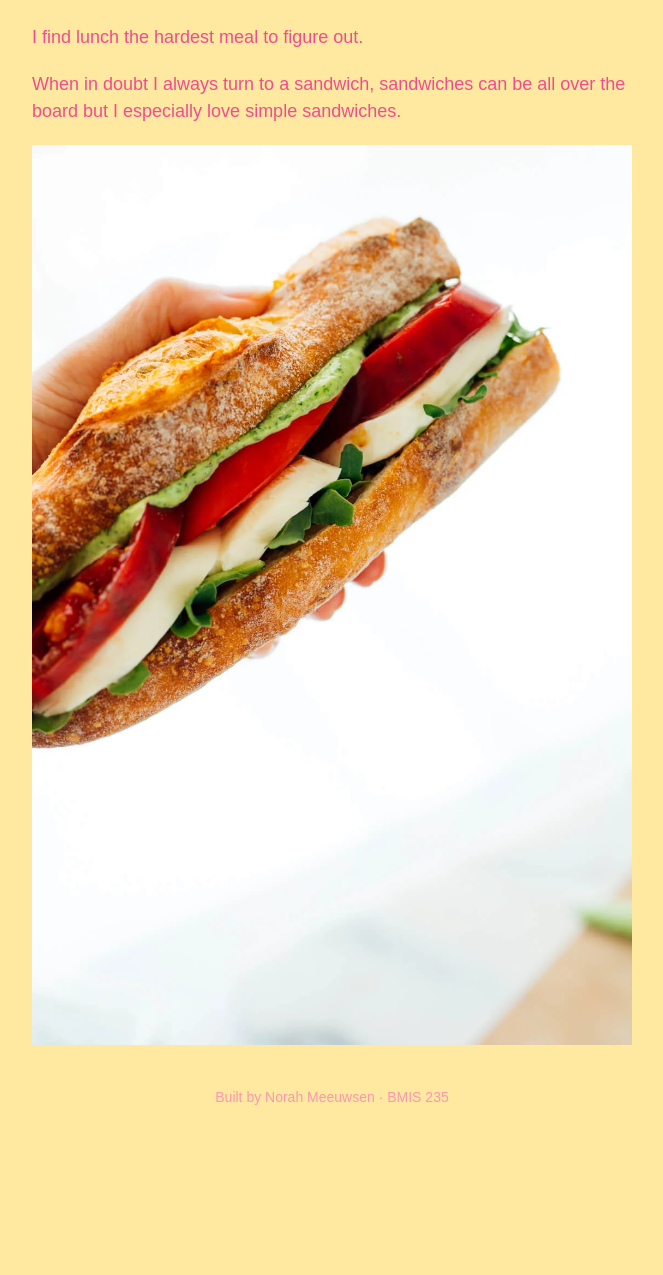
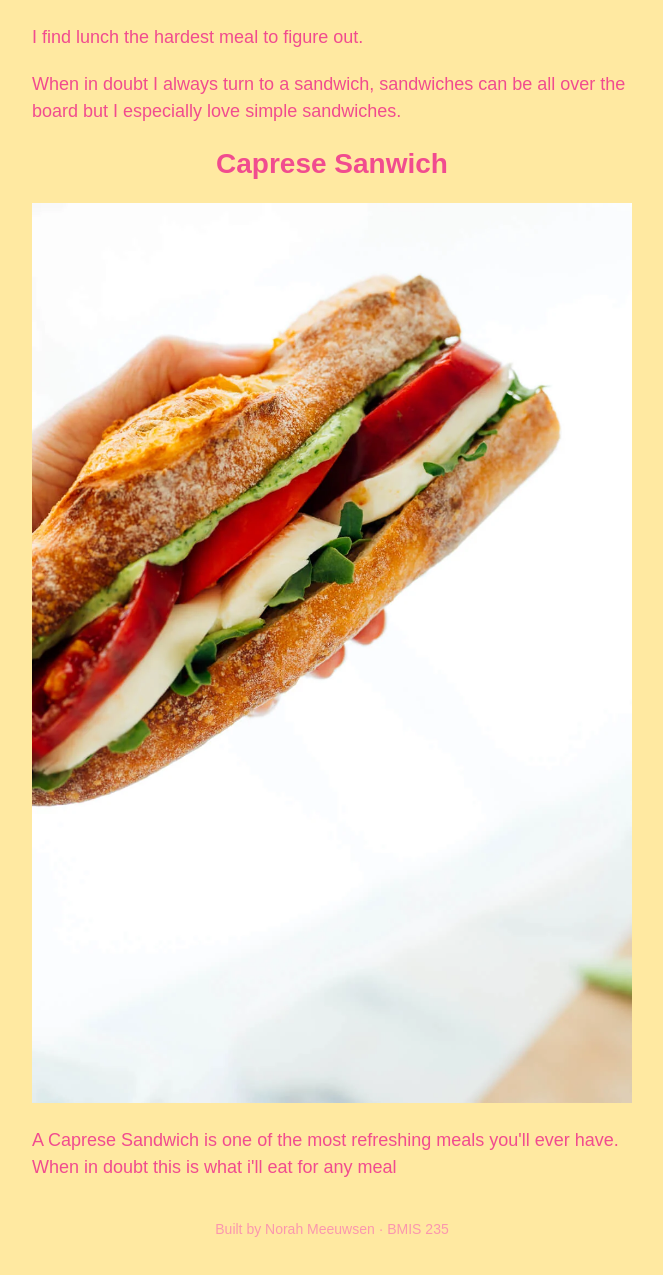
Before and after one commit to nrhmwsn-byte/bmis235-html-3, a plain HTML site: page lunch.html in a window 1280 px wide. Shown: the part 173-1448 px from the top of the page, without its empty margins (308-971 px from the left). Before the commit the page ends 1318 px from the top, so only its background shows below. Drawn offline with Linux system fonts and the light colour scheme.

Commit message:
add words under image

```diff
--- a/lunch.html
+++ b/lunch.html
@@ -33,9 +33,12 @@
 <p>I find lunch the hardest meal to figure out.</p>
 <p>When in doubt I always turn to a sandwich, sandwiches can be all over the board but I especially love simple sandwiches.
 </p>
+
+<h2>Caprese Sanwich</h2>
   <div style="text-align: center;">
   <img src="img/caprese.png" alt="Image of Caprese sandwich" width="600">
 </div>
+  <p>A Caprese Sandwich is one of the most refreshing meals you'll ever have. When in doubt this is what i'll eat for any meal</p>
 <!-- Footer: fill in your name -->
 <footer>Built by Norah Meeuwsen &middot; BMIS 235</footer>
 
```
